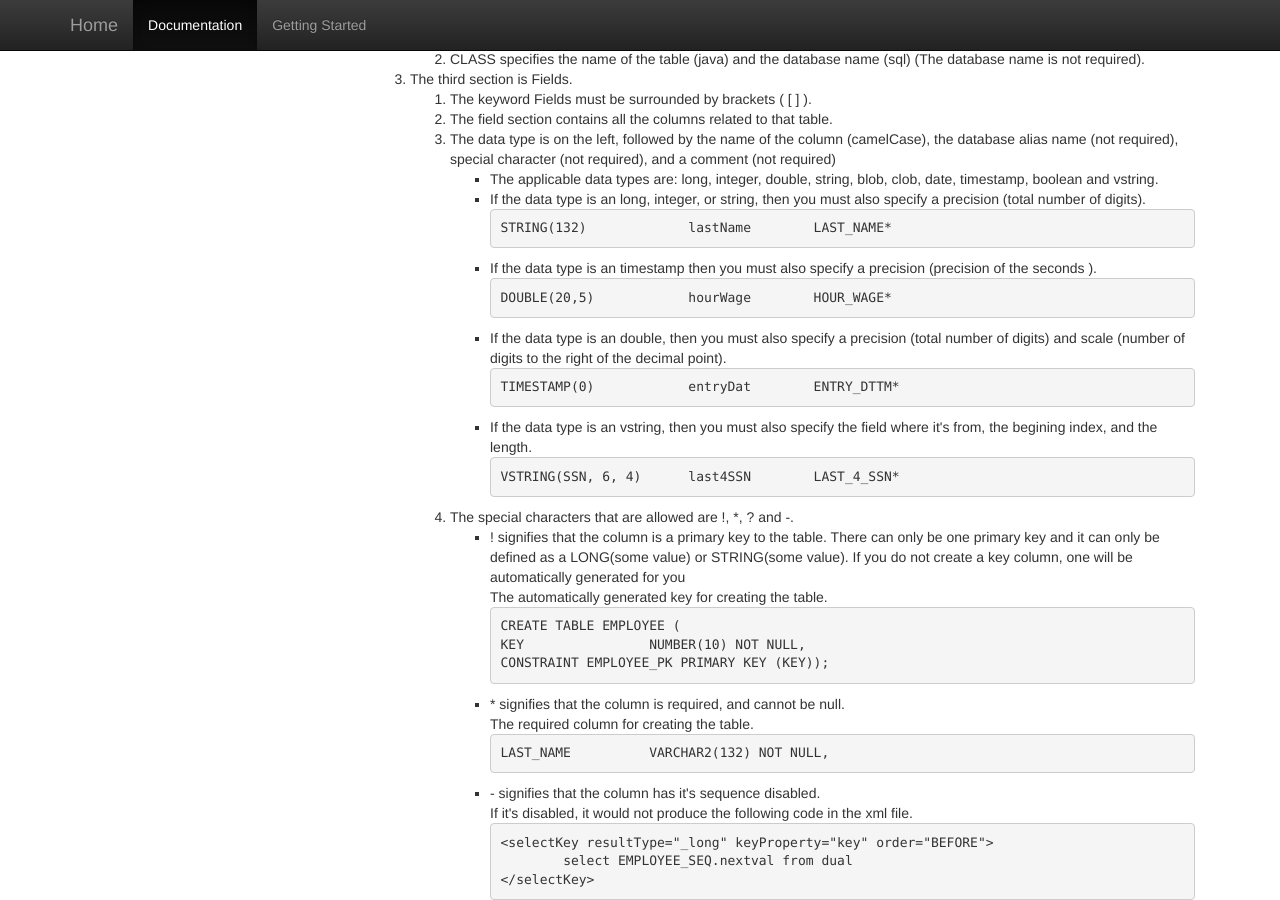
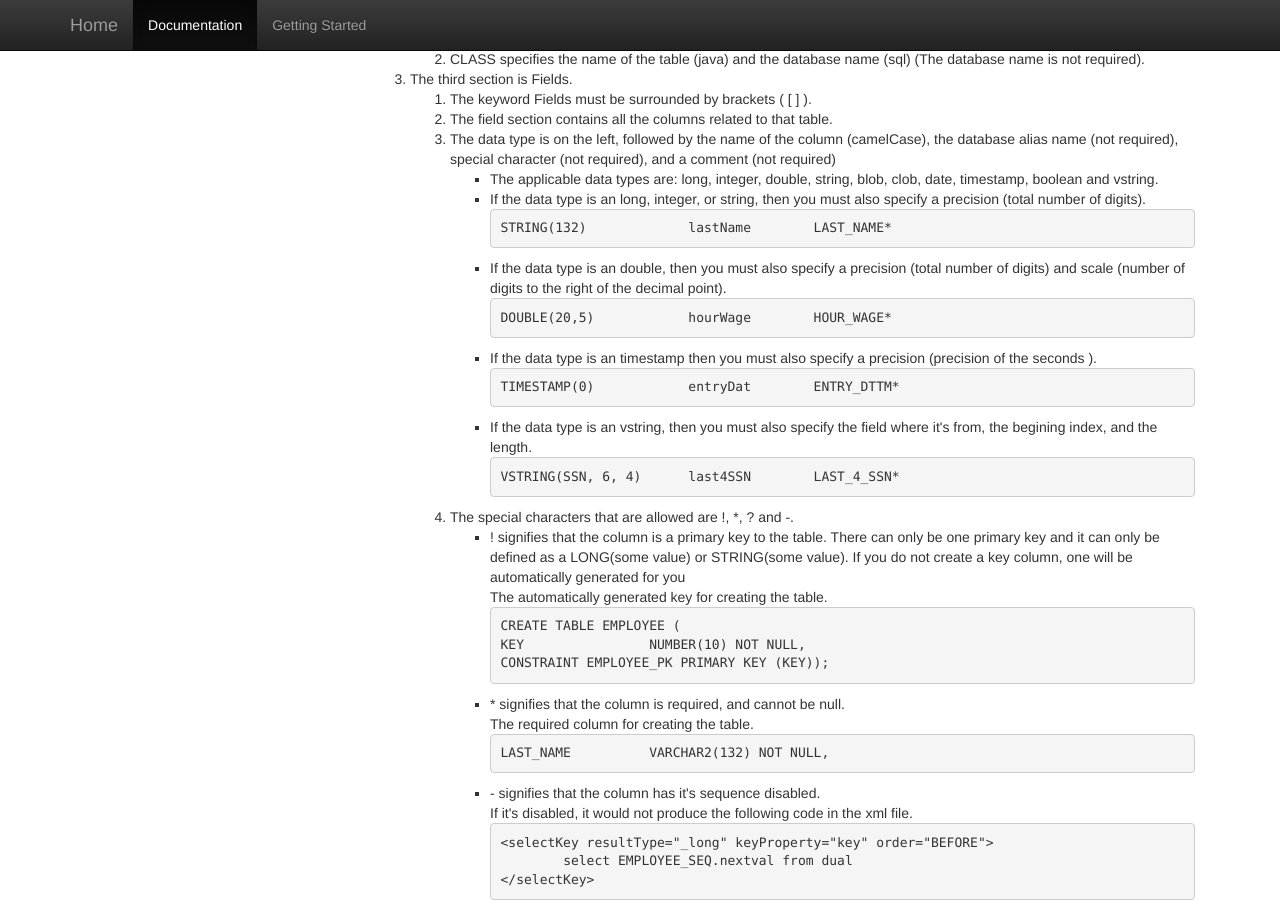
Before and after one commit to BatGen/batgen.github.io, a Jekyll site: the page built from documentation.html, in a window 1280 px wide and 900 px high, scrolled down 667 px. Built offline with Jekyll 4.4.1, drawn with Linux system fonts in a browser that asks for light colours; nearby versions of some CDN libraries; library files that are not in the unit come from our copies.

Commit message:
Update documentation.html

```diff
--- a/documentation.html
+++ b/documentation.html
@@ -95,15 +95,15 @@ group: navigation
 STRING(132)		lastName	LAST_NAME*
 </pre>
     						</li>
-    						<li>If the data type is an timestamp then you must also specify
-    						a precision (precision of the seconds ).
+    						<li>If the data type is an double, then you must also specify
+    						a precision (total number of digits) and scale (number of
+    						digits to the right of the decimal point).
 <pre>
 DOUBLE(20,5)		hourWage	HOUR_WAGE*
 </pre>
     						</li>
-    						<li>If the data type is an double, then you must also specify
-    						a precision (total number of digits) and scale (number of
-    						digits to the right of the decimal point).
+    						<li>If the data type is an timestamp then you must also specify
+    						a precision (precision of the seconds ).
 <pre>
 TIMESTAMP(0)		entryDat	ENTRY_DTTM*
 </pre>
```
